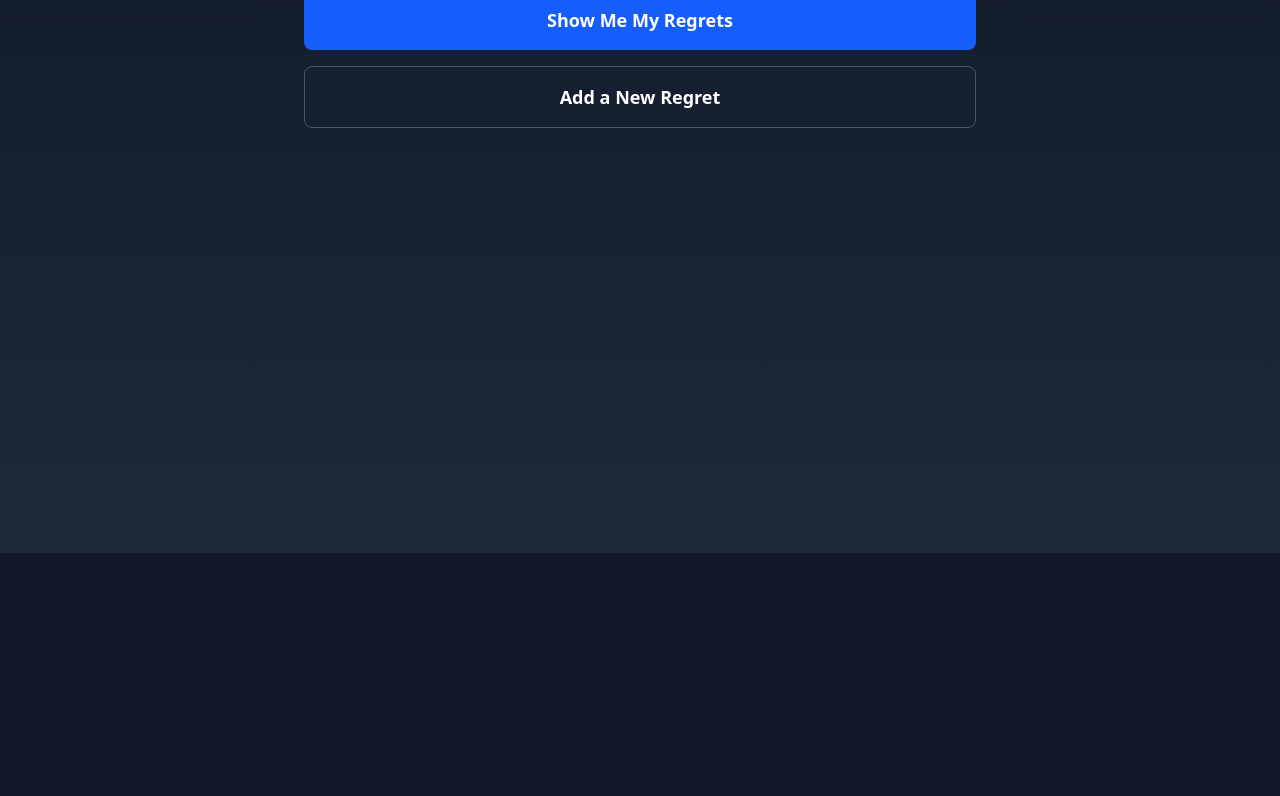
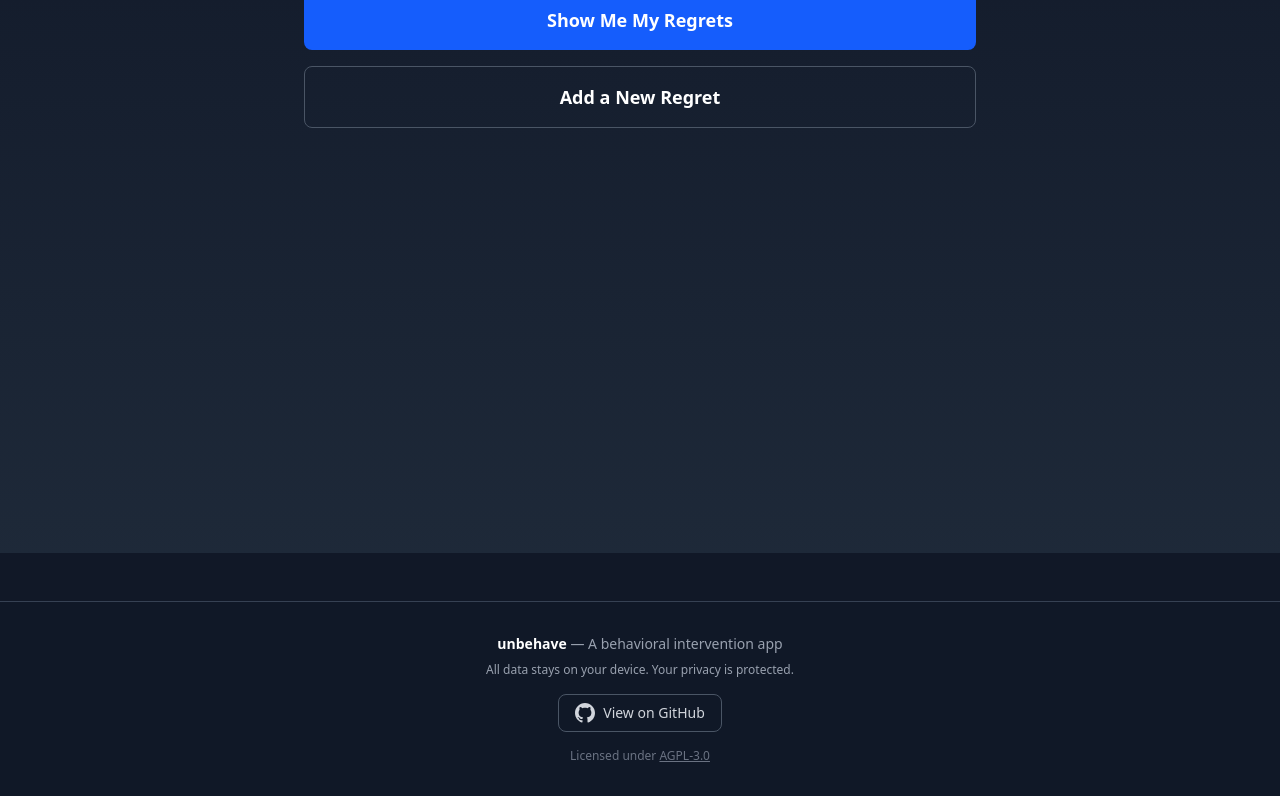
Before and after one commit to c31io/unbehave, a SvelteKit app: page / in a window 1280 px wide. Shown: the part 319-1115 px from the top of the page. Before the commit the page ends 872 px from the top, so only its background shows below. Built offline with nearby package versions, Linux system fonts and the light colour scheme.

Commit message:
feat: footer

```diff
--- /dev/null
+++ b/src/lib/components/Footer.svelte
@@ -0,0 +1,42 @@
+<footer class="border-t border-gray-700 bg-gray-900/50 py-8 mt-12">
+	<div class="container mx-auto px-4">
+		<div class="flex flex-col items-center gap-4 text-center">
+			<div class="text-sm text-gray-400">
+				<p class="mb-2">
+					<strong class="text-white">unbehave</strong> — A behavioral intervention app
+				</p>
+				<p class="text-xs">All data stays on your device. Your privacy is protected.</p>
+			</div>
+
+			<div class="flex items-center gap-4">
+				<a
+					href="https://github.com/c31io/unbehave"
+					target="_blank"
+					rel="noopener noreferrer"
+					class="flex items-center gap-2 rounded-lg border border-gray-600 px-4 py-2 text-sm text-gray-300 transition-colors hover:border-gray-500 hover:bg-gray-800 hover:text-white"
+				>
+					<svg
+						xmlns="http://www.w3.org/2000/svg"
+						class="h-5 w-5"
+						fill="currentColor"
+						viewBox="0 0 24 24"
+					>
+						<path
+							d="M12 0c-6.626 0-12 5.373-12 12 0 5.302 3.438 9.8 8.207 11.387.599.111.793-.261.793-.577v-2.234c-3.338.726-4.033-1.416-4.033-1.416-.546-1.387-1.333-1.756-1.333-1.756-1.089-.745.083-.729.083-.729 1.205.084 1.839 1.237 1.839 1.237 1.07 1.834 2.807 1.304 3.492.997.107-.775.418-1.305.762-1.604-2.665-.305-5.467-1.334-5.467-5.931 0-1.311.469-2.381 1.236-3.221-.124-.303-.535-1.524.117-3.176 0 0 1.008-.322 3.301 1.23.957-.266 1.983-.399 3.003-.404 1.02.005 2.047.138 3.006.404 2.291-1.552 3.297-1.23 3.297-1.23.653 1.653.242 2.874.118 3.176.77.84 1.235 1.911 1.235 3.221 0 4.609-2.807 5.624-5.479 5.921.43.372.823 1.102.823 2.222v3.293c0 .319.192.694.801.576 4.765-1.589 8.199-6.086 8.199-11.386 0-6.627-5.373-12-12-12z"
+						/>
+					</svg>
+					<span>View on GitHub</span>
+				</a>
+			</div>
+
+			<div class="text-xs text-gray-500">
+				Licensed under <a
+					href="https://www.gnu.org/licenses/agpl-3.0.en.html"
+					target="_blank"
+					rel="noopener noreferrer"
+					class="hover:text-gray-400 underline">AGPL-3.0</a
+				>
+			</div>
+		</div>
+	</div>
+</footer>
--- a/src/routes/+layout.svelte
+++ b/src/routes/+layout.svelte
@@ -3,6 +3,7 @@
 	import favicon from '$lib/assets/favicon.svg';
 	import { appState } from '$lib/stores/app.svelte';
 	import { onMount } from 'svelte';
+	import Footer from '$lib/components/Footer.svelte';
 
 	let { children } = $props();
 
@@ -259,4 +260,5 @@
 
 <div class="{showInstallBanner ? 'pt-[72px]' : ''}">
 	{@render children()}
+	<Footer />
 </div>
```
Also changed, not shown: 1 other file (tests, documents, lock files or other folders).
